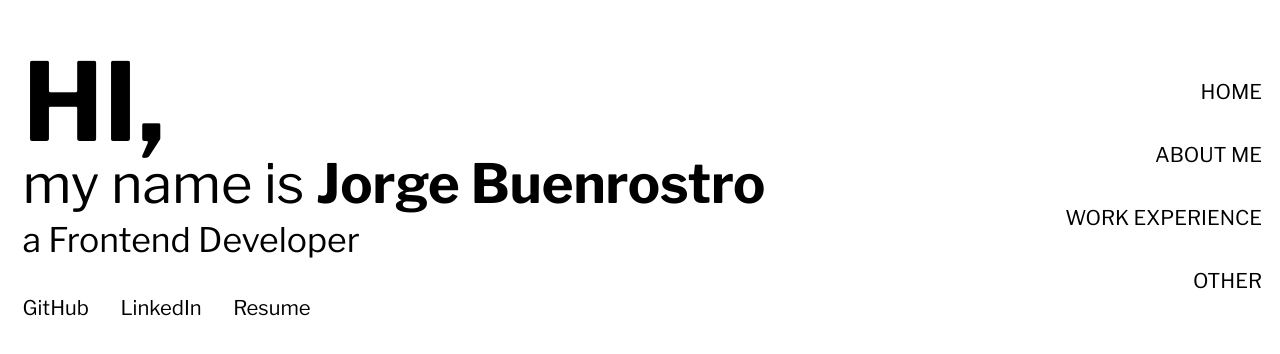
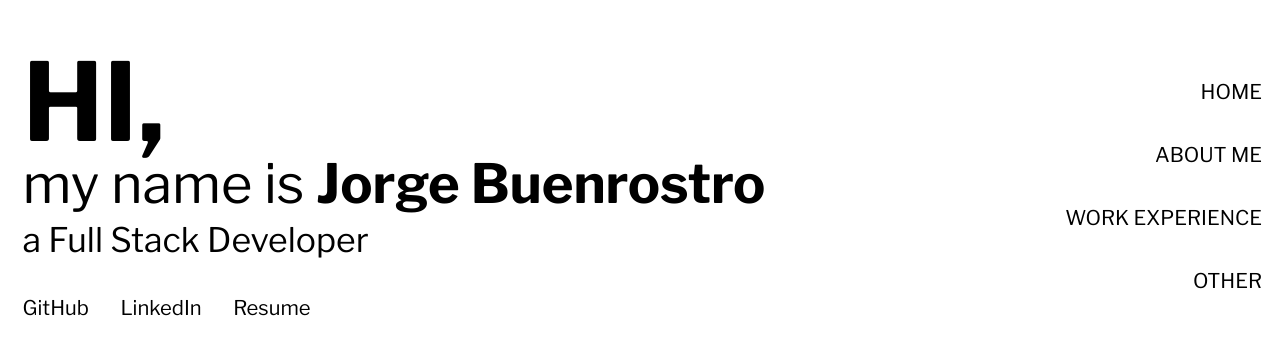
Before and after one commit to jlbmontejano/personal-portfolio, a React (Vite) app: page / in a window 1280 px wide. Shown: the part 214-568 px from the top of the page. Built offline with nearby package versions, Linux system fonts and the light colour scheme.

Commit message:
Updated personal portfolio

```diff
--- a/src/constants/index.ts
+++ b/src/constants/index.ts
@@ -6,19 +6,28 @@ export const MENU_OPTIONS = [
 	{ name: "OTHER", scrollTo: "other" },
 ];
 
-export const LANGUAGES = ["HTML, CSS & JavaScript", "Typescript", "Python", "SQL", "Swift"];
+export const LANGUAGES = [
+	"HTML, CSS & JavaScript",
+	"Typescript",
+	"SQL",
+	"Python",
+];
 
-export const TECHNOLOGIES = ["ReactJS", "Vue", "NodeJS", "Express", "GIT"];
+export const TECHNOLOGIES = ["ReactJS", "NodeJS", "PostgreSQL", "GIT"];
 
 export const WORK_EXPERIENCE = [
 	{
 		company: "Sportsminers",
-		position: "Front End Developer",
+		position: "Full Stack Developer",
 		location: "Mexicali, MX",
 		fromDate: "October 2023",
 		toDate: "Present",
-		technologies: "Typescript, ReactJS, React Query, TailwindCSS",
-		tasks: ["Leading the front-end development of a web application designed to transform how coaches manage and analyze sports teams, focusing on intuitive design and seamless user experience.", "Collaborated closely with the back-end team to ensure robust and seamless integration of APIs, optimizing data flow and user interaction."],
+		technologies: "Typescript, ReactJS, Node.js, PostgreSQL, TailwindCSS",
+		tasks: [
+			"Led the development of this sports fantasy league web app from inception; app is still in development.",
+			"Advised the client on a better approach for his project, which increased development speed and reduced projected costs.",
+			"Created a robust codebase that will allow users to create fantasy leagues to play with friends and other community members, featuring real time updates and a smooth user experience.",
+		],
 	},
 	{
 		company: "IT Nora",
@@ -27,7 +36,12 @@ export const WORK_EXPERIENCE = [
 		fromDate: "March 2022",
 		toDate: "October 2023",
 		technologies: "Typescript, Vue, Node.js, Google Firebase",
-		tasks: ["Led the development of IT Nora's official website, enhancing the company’s online presence and client engagement through a modern, responsive design.", "Engineered a comprehensive solution for a government application, incorporating extensive forms and validation mechanisms to streamline data collection and processing.", "Developed and implemented advanced features for a social media application, including post creation, in-post photo editing, and dynamic user profile updates, significantly enhancing user interaction and satisfaction.", "Diagnosed and resolved critical technical issues across various projects, leading to marked improvements in performance and user experience."],
+		tasks: [
+			"Led the development of IT Nora's official website, enhancing the company’s online presence and client engagement through a modern, responsive design.",
+			"Engineered a comprehensive solution for a government application, incorporating extensive forms and validation mechanisms to streamline data collection and processing.",
+			"Developed and implemented advanced features for a social media application, including post creation, in-post photo editing, and dynamic user profile updates, significantly enhancing user interaction and satisfaction.",
+			"Diagnosed and resolved critical technical issues across various projects, leading to marked improvements in performance and user experience.",
+		],
 	},
 	{
 		company: "Huard Technology Services",
@@ -36,7 +50,11 @@ export const WORK_EXPERIENCE = [
 		fromDate: "August 2021",
 		toDate: "March 2022",
 		technologies: "Swift",
-		tasks: ["Contract-based job, responsible of creating, maintaining and deploying iOS apps according to the client’s needs.", "Successfully delivered an application that facilitates real-time communication between iOS devices and snow-making machines, enabling efficient operational management and data exchange.", "Demonstrated exceptional problem-solving skills in developing a user-friendly interface and ensuring seamless device integration, contributing to the operational efficiency of snow-making operations."],
+		tasks: [
+			"Contract-based job, responsible of creating, maintaining and deploying iOS apps according to the client’s needs.",
+			"Successfully delivered an application that facilitates real-time communication between iOS devices and snow-making machines, enabling efficient operational management and data exchange.",
+			"Demonstrated exceptional problem-solving skills in developing a user-friendly interface and ensuring seamless device integration, contributing to the operational efficiency of snow-making operations.",
+		],
 	},
 ];
 
--- a/src/sections/Home.tsx
+++ b/src/sections/Home.tsx
@@ -11,7 +11,7 @@ const Home = () => {
 				</h2>
 			</div>
 			<div className='xl:mt-2'>
-				<h4>a Frontend Developer </h4>
+				<h4>a Full Stack Developer </h4>
 			</div>
 			<SocialNetworks />
 		</div>
```
Also changed, not shown: 2 other files (tests, documents, lock files or other folders).
